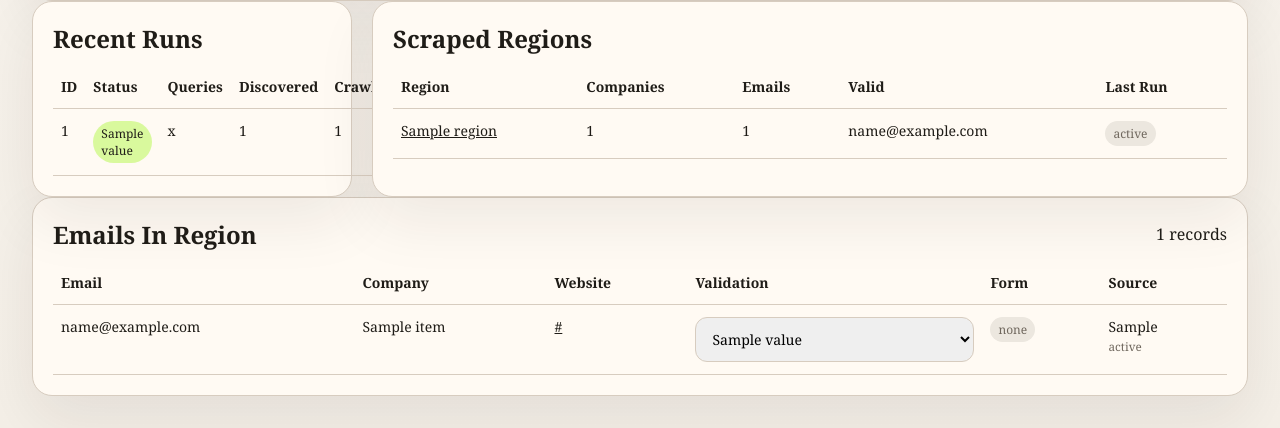
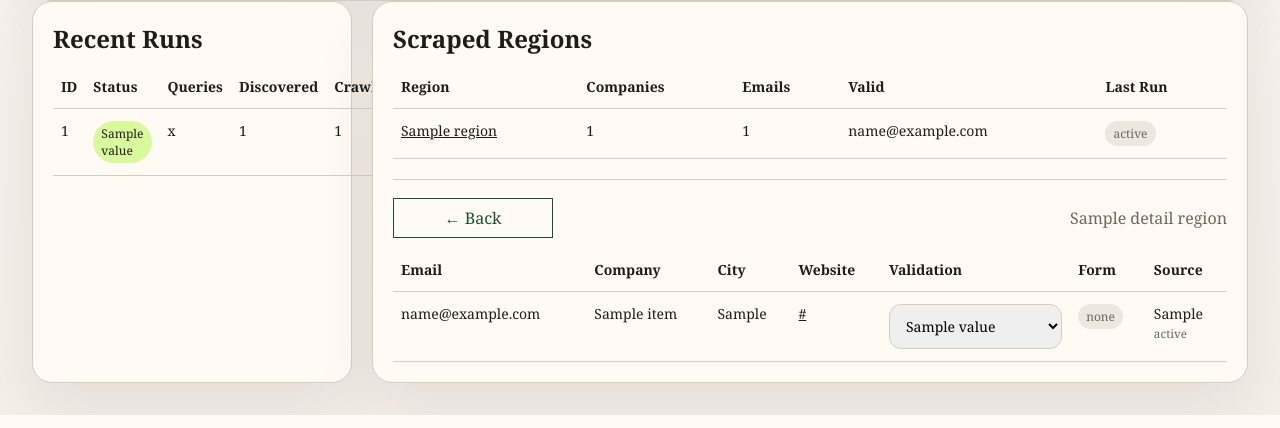
Before and after one commit to flowlessfoxreverse/ScrapperZuzikus, a FastAPI app: template app/templates/dashboard.html in a window 1280 px wide. Shown: the part 586-1014 px from the top of the page. Run offline with FastAPI, Linux system fonts and the light colour scheme; the template is opened without the code that fills it: most values are stand-ins (such as "Sample title", 1, 10 or a date in 2020).

Commit message:
Show region detail email list in scraped regions view

```diff
--- a/app/schemas.py
+++ b/app/schemas.py
@@ -60,6 +60,7 @@ class EmailRow(BaseModel):
     id: int
     email: str
     company_name: str
+    company_city: str | None
     company_website: str | None
     region_name: str
     validation_status: ValidationStatus
--- a/app/static/styles.css
+++ b/app/static/styles.css
@@ -97,6 +97,17 @@ legend {
   border: 1px solid var(--line);
   border-radius: 14px;
   background: #fff;
+}
+
+.detail-block {
+  margin-top: 20px;
+  padding-top: 18px;
+  border-top: 1px solid var(--line);
+}
+
+.small-button {
+  min-width: 0;
+  padding: 8px 12px;
 }
 
 .grid {
--- a/app/templates/dashboard.html
+++ b/app/templates/dashboard.html
@@ -117,7 +117,7 @@
             <tbody>
               {% for region in region_stats %}
               <tr>
-                <td><a href="/?region_id={{ region.id }}">{{ region.name }}</a></td>
+                <td><a href="/?region_id={{ region.id }}#region-detail">{{ region.name }}</a></td>
                 <td>{{ region.total_companies }}</td>
                 <td>{{ region.total_emails }}</td>
                 <td>{{ region.valid_emails }}</td>
@@ -128,12 +128,69 @@
               {% endfor %}
             </tbody>
           </table>
+
+          {% if detail_region %}
+          <div id="region-detail" class="detail-block">
+            <div class="section-heading">
+              <div class="hero-actions">
+                <a class="ghost-button small-button" href="/">&#8592; Back</a>
+              </div>
+              <span class="subtle">{{ detail_region.name }}</span>
+            </div>
+            <table>
+              <thead>
+                <tr>
+                  <th>Email</th>
+                  <th>Company</th>
+                  <th>City</th>
+                  <th>Website</th>
+                  <th>Validation</th>
+                  <th>Form</th>
+                  <th>Source</th>
+                </tr>
+              </thead>
+              <tbody>
+                {% for item in emails %}
+                <tr>
+                  <td>{{ item.email }}</td>
+                  <td>{{ item.company_name }}</td>
+                  <td>{{ item.company_city or "-" }}</td>
+                  <td>
+                    {% if item.company_website %}
+                    <a href="{{ item.company_website }}" target="_blank" rel="noreferrer">{{ item.company_website }}</a>
+                    {% else %}
+                    <span class="subtle">No website</span>
+                    {% endif %}
+                  </td>
+                  <td id="email-status-embedded-{{ item.id }}">
+                    {% include "partials/email_status.html" %}
+                  </td>
+                  <td>
+                    {% if item.has_contact_form %}
+                    <span class="badge warn">form detected</span>
+                    {% else %}
+                    <span class="badge muted">none</span>
+                    {% endif %}
+                  </td>
+                  <td>
+                    <div>{{ item.source_type }}</div>
+                    <small class="subtle">{{ item.crawl_status }}</small>
+                  </td>
+                </tr>
+                {% else %}
+                <tr><td colspan="7">No emails yet for this region.</td></tr>
+                {% endfor %}
+              </tbody>
+            </table>
+          </div>
+          {% endif %}
         </div>
       </section>
 
+      {% if not detail_region %}
       <section class="panel">
         <div class="section-heading">
-          <h2>Emails In Region</h2>
+          <h2>All Emails</h2>
           <span>{{ emails|length }} records</span>
         </div>
         <table>
@@ -141,6 +198,7 @@
             <tr>
               <th>Email</th>
               <th>Company</th>
+              <th>City</th>
               <th>Website</th>
               <th>Validation</th>
               <th>Form</th>
@@ -152,6 +210,7 @@
             <tr>
               <td>{{ item.email }}</td>
               <td>{{ item.company_name }}</td>
+              <td>{{ item.company_city or "-" }}</td>
               <td>
                 {% if item.company_website %}
                 <a href="{{ item.company_website }}" target="_blank" rel="noreferrer">{{ item.company_website }}</a>
@@ -175,11 +234,12 @@
               </td>
             </tr>
             {% else %}
-            <tr><td colspan="6">No emails yet for this region.</td></tr>
+            <tr><td colspan="7">No emails yet.</td></tr>
             {% endfor %}
           </tbody>
         </table>
       </section>
+      {% endif %}
     </main>
   </body>
 </html>
```
Also changed, not shown: app/routers/ui.py (+6 -3 lines).
